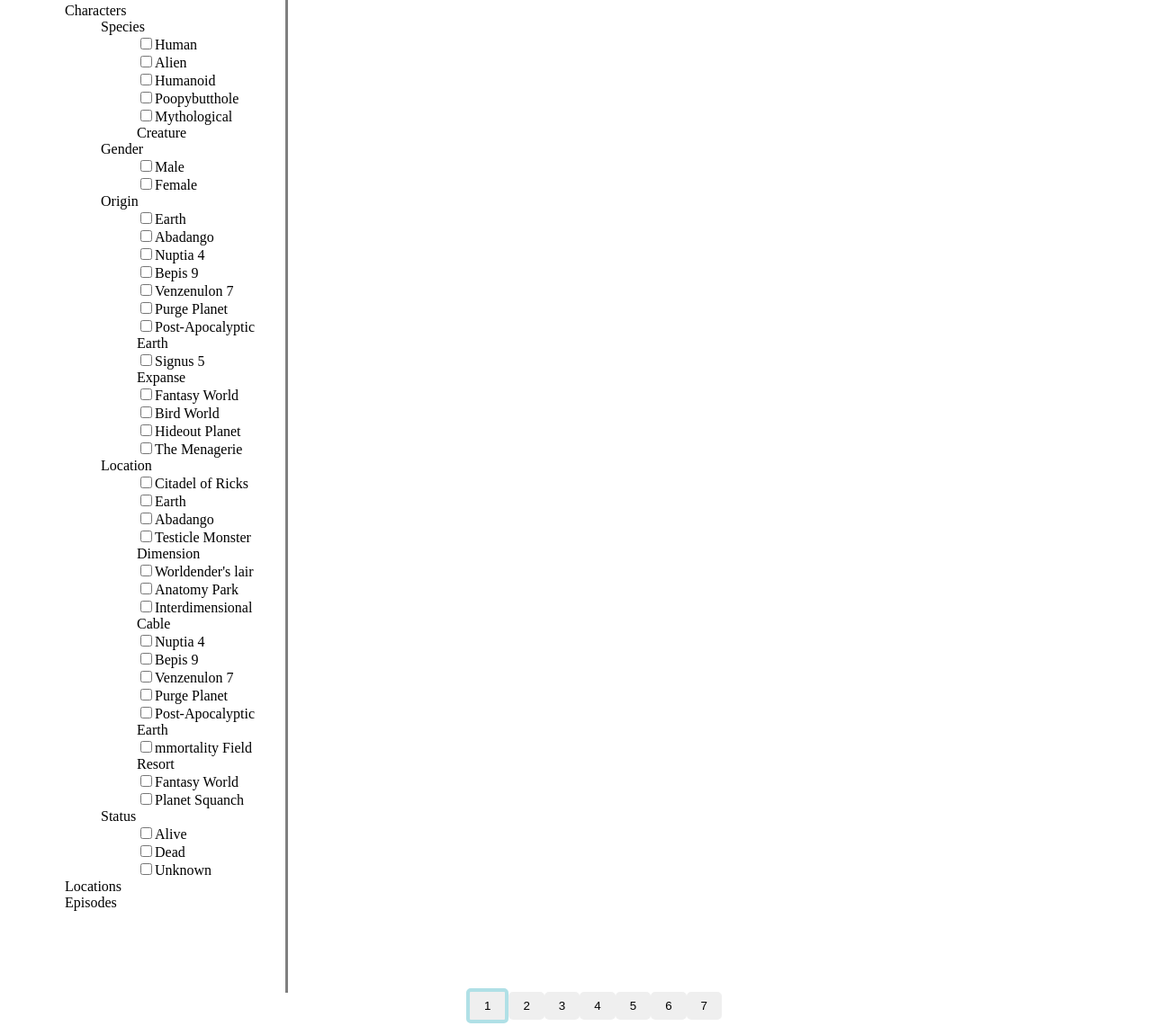
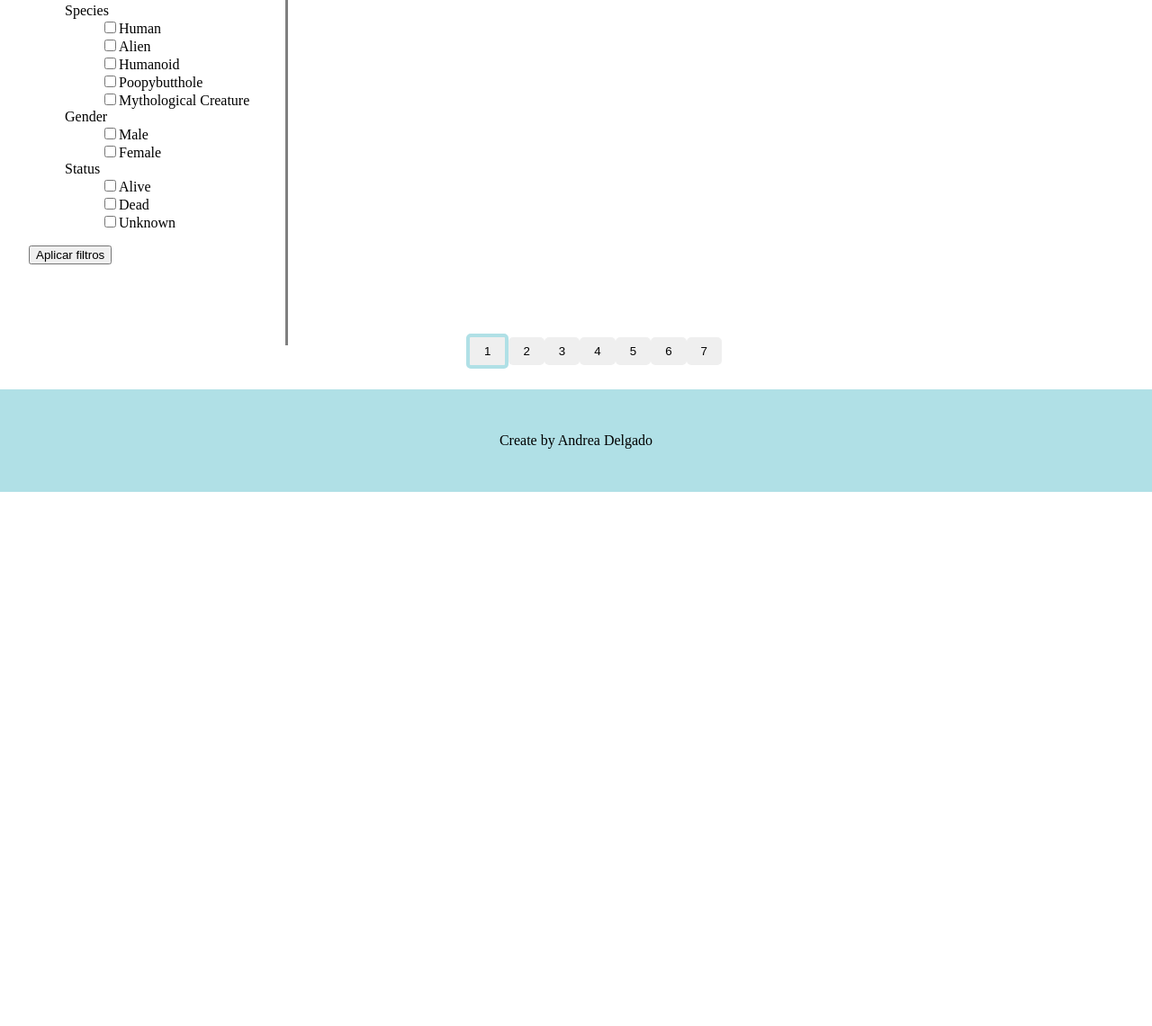
Before and after one commit to andreadlgdo/andrea-js-week3, a website: page src/index.html in a window 1280 px wide. Shown: the part 607-1748 px from the top of the page at 90% size. After the commit the page ends 1154 px from the top, so only its background shows below. Drawn offline with Linux system fonts and the light colour scheme; no server answers.

Commit message:
filter one option

```diff
--- a/src/index.html
+++ b/src/index.html
@@ -30,66 +30,30 @@
             </ul>
             <br><hr><br>
             <h3>Filters</h3>
-            <ul class="aside_list">
-                <li>Characters
                     <ul class="aside_list">
                         <li>Species</li>
                         <ul class="aside_list">
-                            <li><input type="checkbox"/>Human</li>
-                            <li><input type="checkbox"/>Alien</li>
-                            <li><input type="checkbox"/>Humanoid</li>
-                            <li><input type="checkbox"/>Poopybutthole</li>
-                            <li><input type="checkbox"/>Mythological Creature</li>
+                            <li><input type="checkbox" onclick="filterby('species','Human')"/>Human</li>
+                            <li><input type="checkbox" onclick="filterby('species','Alien')"/>Alien</li>
+                            <li><input type="checkbox" onclick="filterby('species','Humanoid')"/>Humanoid</li>
+                            <li><input type="checkbox" onclick="filterby('species','Poopybutthole')"/>Poopybutthole</li>
+                            <li><input type="checkbox" onclick="filterby('species','Mythological Creature')"/>Mythological Creature</li>
                         </ul>
                         <li>Gender</li>
                         <ul class="aside_list">
-                            <li><input type="checkbox"/>Male</li>
-                            <li><input type="checkbox"/>Female</li>
-                        </ul>
-                        <li>Origin</li>
-                        <ul class="aside_list">
-                            <li><input type="checkbox"/>Earth</li>
-                            <li><input type="checkbox"/>Abadango</li>
-                            <li><input type="checkbox"/>Nuptia 4</li>
-                            <li><input type="checkbox"/>Bepis 9</li>
-                            <li><input type="checkbox"/>Venzenulon 7</li>
-                            <li><input type="checkbox"/>Purge Planet</li>
-                            <li><input type="checkbox"/>Post-Apocalyptic Earth</li>
-                            <li><input type="checkbox"/>Signus 5 Expanse</li>
-                            <li><input type="checkbox"/>Fantasy World</li>
-                            <li><input type="checkbox"/>Bird World</li>
-                            <li><input type="checkbox"/>Hideout Planet</li>
-                            <li><input type="checkbox"/>The Menagerie</li>
-                        </ul>
-                        <li>Location</li>
-                        <ul class="aside_list">
-                            <li><input type="checkbox"/>Citadel of Ricks</li>
-                            <li><input type="checkbox"/>Earth</li>
-                            <li><input type="checkbox"/>Abadango</li>
-                            <li><input type="checkbox"/>Testicle Monster Dimension</li>
-                            <li><input type="checkbox"/>Worldender's lair</li>
-                            <li><input type="checkbox"/>Anatomy Park</li>
-                            <li><input type="checkbox"/>Interdimensional Cable</li>
-                            <li><input type="checkbox"/>Nuptia 4</li>
-                            <li><input type="checkbox"/>Bepis 9</li>
-                            <li><input type="checkbox"/>Venzenulon 7</li>
-                            <li><input type="checkbox"/>Purge Planet</li>
-                            <li><input type="checkbox"/>Post-Apocalyptic Earth</li>
-                            <li><input type="checkbox"/>mmortality Field Resort</li>
-                            <li><input type="checkbox"/>Fantasy World</li>
-                            <li><input type="checkbox"/>Planet Squanch</li>
+                            <li><input type="checkbox" onclick="filterby('gender','Male')"/>Male</li>
+                            <li><input type="checkbox" onclick="filterby('gender','Female')"/>Female</li>
                         </ul>
                         <li>Status</li>
                         <ul class="aside_list">
-                            <li><input type="checkbox"/>Alive</li>
-                            <li><input type="checkbox"/>Dead</li>
-                            <li><input type="checkbox"/>Unknown</li>
+                            <li><input type="checkbox" onclick="filterby('status','Alive')"/>Alive</li>
+                            <li><input type="checkbox" onclick="filterby('status','Dead')"/>Dead</li>
+                            <li><input type="checkbox" onclick="filterby('status','Unknown')"/>Unknown</li>
                         </ul>
                     </ul>
                 </li>
-                <li>Locations</li>
-                <li>Episodes</li>
-            </ul>
+                <button onclick="filter()">Aplicar filtros</button>
+
         </aside>
         <section class="section">
 
--- a/src/js/src.js
+++ b/src/js/src.js
@@ -2,6 +2,7 @@
 async function getAllCharacters() {
   const response = await fetch('https://rickandmortyapi.com/api/character');
   const results = await response.json();
+  console.log(results);
   return results;
 }
 
@@ -11,7 +12,28 @@ getAllCharacters().then(allCharacteres=>{
   crearCharacters(all);
 });
 
+let filters='';
 
+async function getCharactersByFilter(type,valor) {
+  const response = await fetch('https://rickandmortyapi.com/api/character/?'+type+'='+valor);
+  const results = await response.json();
+
+  return results;
+}
+
+// eslint-disable-next-line no-unused-vars
+function  filterby(type,valor){
+  getCharactersByFilter(type,valor).then(allCharacteres=>{
+    filters = allCharacteres.results;
+
+  });
+}
+// eslint-disable-next-line no-unused-vars
+function filter(){
+  document.querySelector('.section').innerHTML='';
+  crearCharacters(filters);
+  filters='';
+}
 // eslint-disable-next-line no-unused-vars
 function getCharacters(){
   getAllCharacters().then(allCharacteres=>{
@@ -28,6 +50,8 @@ async function data(query) {
   const results = data.results.filter(character => character.name.includes(query));
   return results;
 }
+
+
 
 async function findByPage(query) {
   const response = await fetch('https://rickandmortyapi.com/api/character/?page='+query, {});
```
